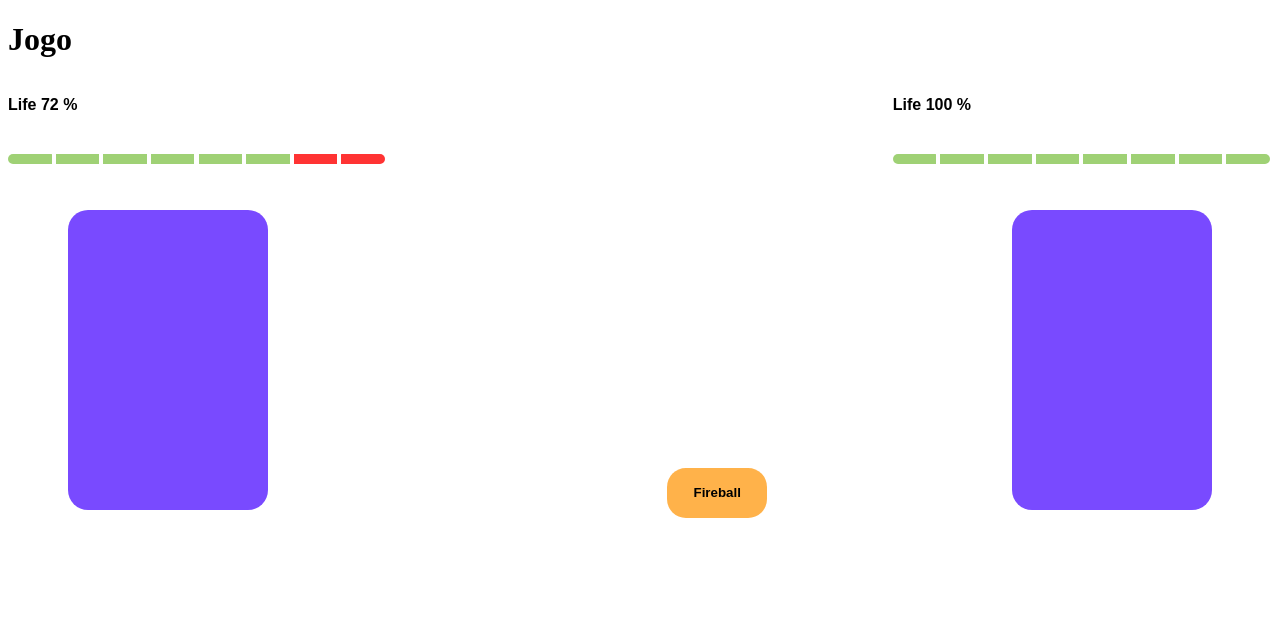
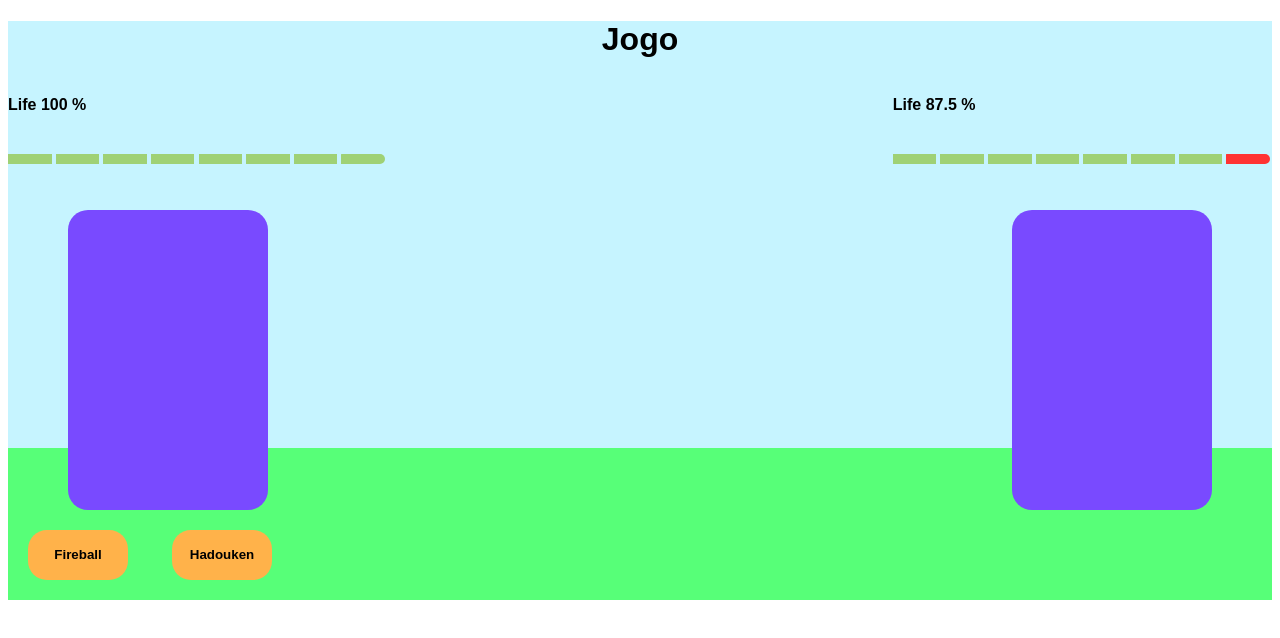
Before and after one commit to Manoob2408/Ball-Game, a plain HTML site: page PA/jogo.html in a window 1280 px wide. Both pictures are taken after a click on the button "Fireball". Drawn offline with Linux system fonts and the light colour scheme.

Commit message:
Ajuste barra de vida e cor do ambiente

```diff
--- a/PA/jogo.html
+++ b/PA/jogo.html
@@ -7,6 +7,7 @@
   </head>
 
   <body>
+    <div style="background-color: #C6F4FF;">
       <h1>Jogo</h1>
         <div id="life-1">
             <p> Life
@@ -15,11 +16,12 @@
         </div>
         <div id="life-2">
             <p> Life
-                <span id="percentual">100</span> %
+                <span id="percentual2">100</span> %
             </p>
         </div>
         <div id="myProgress">
             <div id="myBar">
+              <span id="layers" style="display:none;">8</span>
               <div id="layer-1" class="progress-layer unfill"></div>
               <div id="layer-2" class="progress-layer unfill"></div>
               <div id="layer-3" class="progress-layer unfill"></div>
@@ -32,14 +34,15 @@
         </div>
         <div id="myProgress2">
             <div id="myBar2">
-              <div id="layer-1" class="progress-layer unfill"></div>
-              <div id="layer-2" class="progress-layer unfill"></div>
-              <div id="layer-3" class="progress-layer unfill"></div>
-              <div id="layer-4" class="progress-layer unfill"></div>
-              <div id="layer-5" class="progress-layer unfill"></div>
-              <div id="layer-6" class="progress-layer unfill"></div>
-              <div id="layer-7" class="progress-layer unfill"></div>
-              <div id="layer-8" class="progress-layer unfill"></div>
+              <span id="layers2" style="display:none;">16</span>
+              <div id="layer-9" class="progress-layer unfill"></div>
+              <div id="layer-10" class="progress-layer unfill"></div>
+              <div id="layer-11" class="progress-layer unfill"></div>
+              <div id="layer-12" class="progress-layer unfill"></div>
+              <div id="layer-13" class="progress-layer unfill"></div>
+              <div id="layer-14" class="progress-layer unfill"></div>
+              <div id="layer-15" class="progress-layer unfill"></div>
+              <div id="layer-16" class="progress-layer unfill"></div>
             </div>
         </div>
         <br>
@@ -47,9 +50,13 @@
             <div id="monster-1"></div>
             <div id="monster-2"></div>
           </div>
+      </div>
+      <div style="background-color: #57FF78;">
+        <div id="hit">
           <button onclick="move()">Fireball</button>
-
-
+          <button onclick="move()">Hadouken</button>
+        </div>
+      </div>
   </body>
     <script src="progress.js"></script>
   </html>
--- a/PA/progress.js
+++ b/PA/progress.js
@@ -1,30 +1,31 @@
 function move() {
-    var elem = document.getElementById("myBar");
-    var percElem = document.getElementById("percentual");
-    var layers = 8;
-    var percentual = 100;
-    var id = setInterval(frame, 10);
-
-    function frame() {
-        if (layers <  1) {
-            clearInterval(id);
-        } else {
-        	    if (layers <= 8) {
-                    percentual = Math.round((percentual - 0.1) * 100) / 100
-                    percElem.innerHTML = percentual;
-            }
-
-        	    if (isInt(percentual/12.5)) {
-            	    console.log(percentual);
+    var elem = document.getElementById("myBar2");
+    var percElem = document.getElementById("percentual2").innerHTML;
+    var lay = document.getElementById("layers2").innerHTML;
+    percentual = parseFloat(percElem);
+    layers = parseInt(lay);
 
 
-                    var layer = document.getElementById("layer-" + layers);
-                    layer.style.backgroundColor = '#ff3333';
-                    layers--;
 
-            }
+    if(layers >= 9)
+    {
+        percentual = percentual-12.5;
+        document.getElementById("percentual2").innerHTML = percentual;
+
+        console.log(percentual);
+
+        var layer = document.getElementById("layer-" + layers);
+        layer.style.backgroundColor = '#ff3333';
+        document.getElementById("layers2").innerHTML = layers-1;
+
+        if(percentual == 0)
+        {
+        alert("Você venceu!");
         }
     }
+
+
+
 }
 
 function isInt(n) {
--- a/PA/style.css
+++ b/PA/style.css
@@ -71,7 +71,11 @@ button{
   width: 100px;
   height: 50px;
 }
+#hit
+{
+  width: 50%;
 
+}
 #monsters{
   height: 300px;
   width: 100%;
@@ -98,3 +102,9 @@ button{
   margin-top: 50px;
   margin-right: 60px;
 }
+
+h1
+{
+  font-family: Arial, Helvetica, sans-serif;
+  text-align: center;
+}
```
